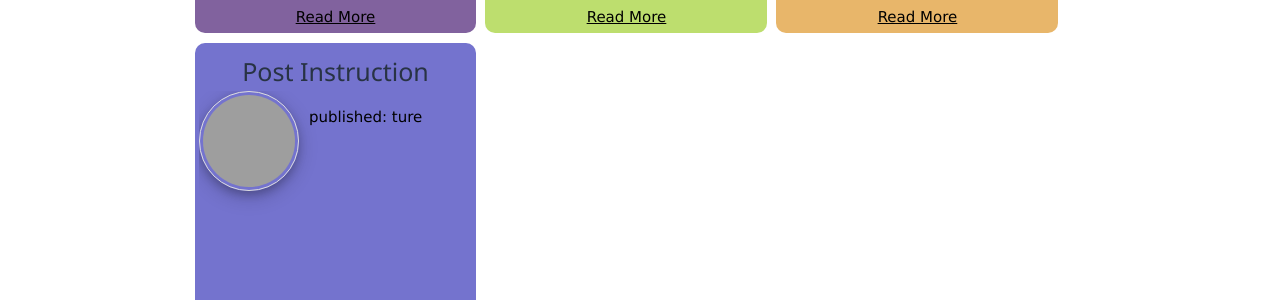
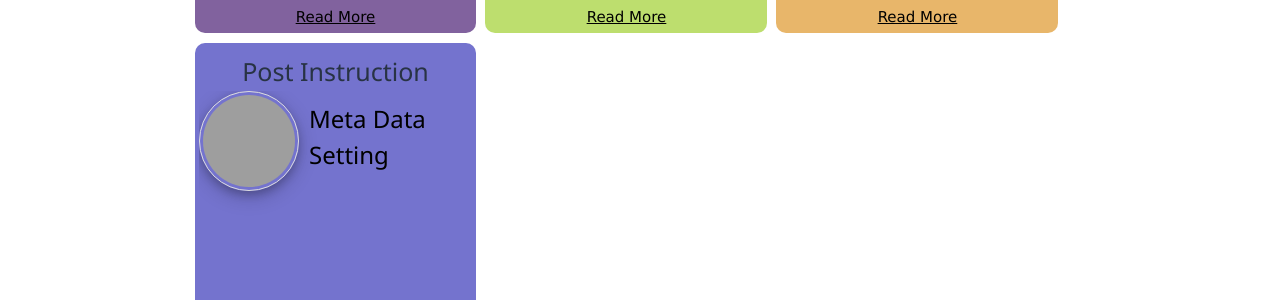
Before and after one commit to rfd3344a/rfd3344.github.io, a Jekyll site: the page built from pages/blog.html, in a window 1280 px wide. Shown: the part 852-1152 px from the top of the page. Built offline with Jekyll 4.4.1, drawn with Linux system fonts in a browser that asks for light colours; some web fonts are replaced; grey boxes are pictures that could not be loaded.

Commit message:
Update 2000-01-01-Post-Instruction.md

```diff
--- a/_posts/2000-01-01-Post-Instruction.md
+++ b/_posts/2000-01-01-Post-Instruction.md
@@ -4,6 +4,9 @@ layout: post
 title: Post Instruction
 image: 'https://rfd3344.github.io/images/Eeveelution.png'
 ---
+### Meta Data Setting
+
+
 published: ture
 
 layout: post
```
